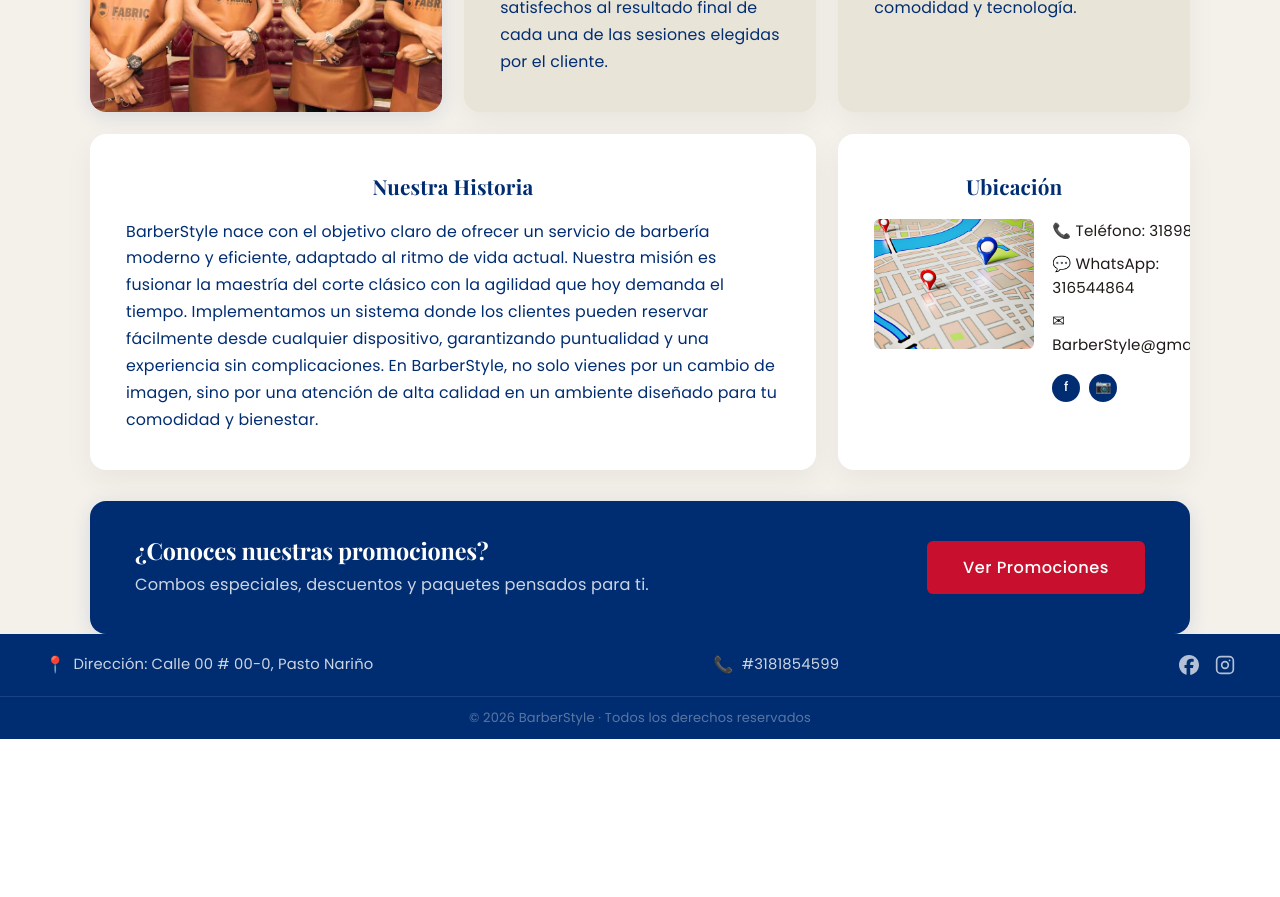
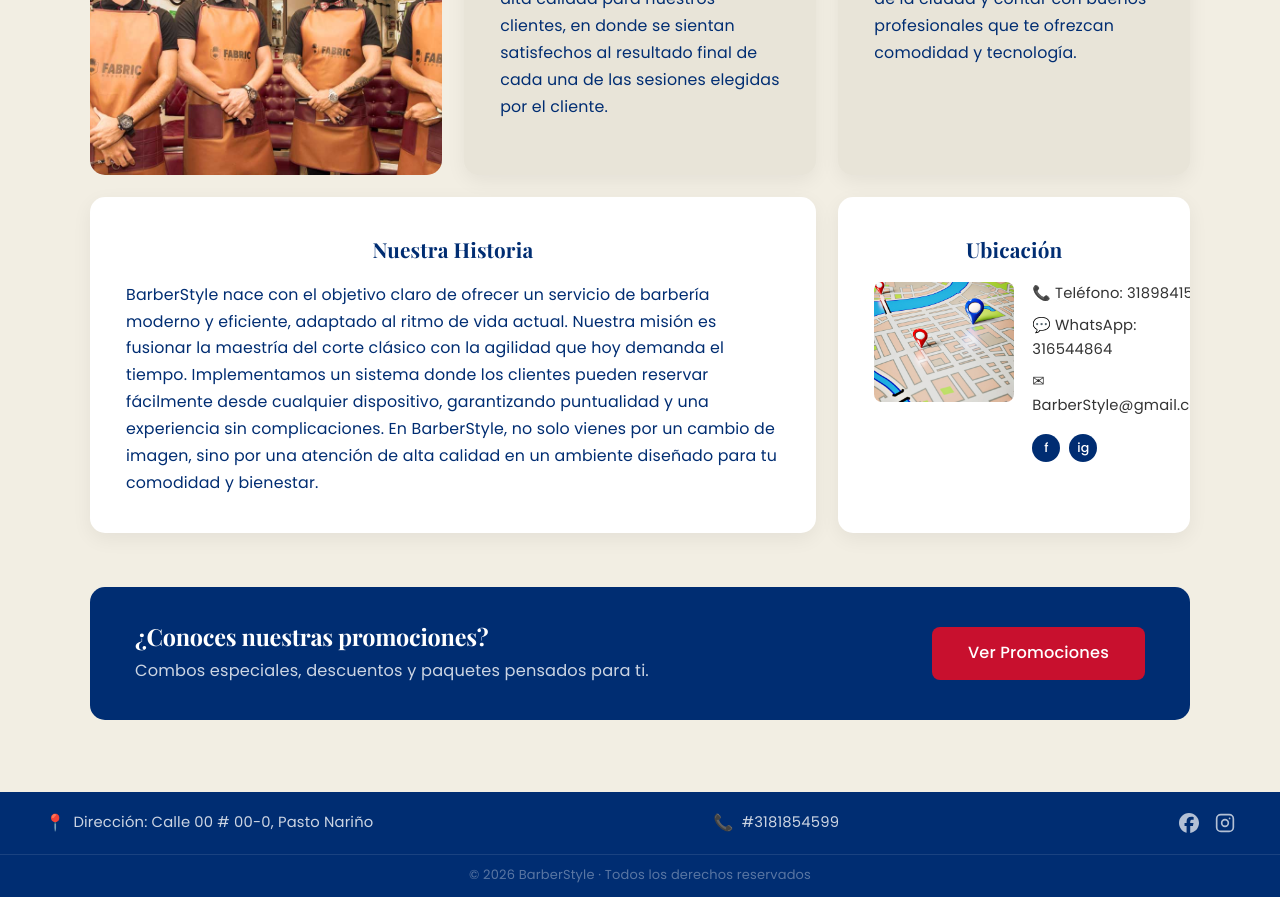
Before and after one commit to Coroclucth/barberstyle-react, a React (Vite) app in the folder frontend/: page /nosotros in a window 1280 px wide. Shown: the part 360-1257 px from the top of the page. Before the commit the page ends 1099 px from the top, so only its background shows below. Built offline with nearby package versions, Linux system fonts and the light colour scheme.

Commit message:
Reinicio de proyecto con base limpia de compañeros

```diff
--- a/frontend/src/pages/Nosotros/Nosotros.css
+++ b/frontend/src/pages/Nosotros/Nosotros.css
@@ -1,19 +1,15 @@
-
-Copiar
-
-/* ══════════════════════════════════════════════════
-   Nosotros.css
-   Usa las variables de src/styles/variables.css
-   ══════════════════════════════════════════════════ */
+/* ================================================
+   Nosotros.css — valores hardcodeados, sin var()
+   ================================================ */
 
 .nos-page {
   background-color: #f2eee3;
-  min-height: calc(100vh - 64px);
+  min-height: 100vh;
   padding: 2.5rem 2rem 4rem;
   box-sizing: border-box;
 }
 
-/* ── Encabezado ─────────────────────────────────── */
+/* — Encabezado — */
 .nos-header {
   max-width: 1100px;
   margin: 0 auto 2rem;
@@ -25,7 +21,6 @@
   padding: 0.5rem 0;
 }
 
-/* Badge de estrellas: pegado a la izquierda */
 .nos-badge {
   position: absolute;
   left: 0;
@@ -37,96 +32,89 @@
 }
 
 .nos-titulo {
-  font-family: var(--font-title);
-  color: var(--blue);
+  font-family: 'Playfair Display', Georgia, serif;
+  color: #002D72;
   font-size: clamp(1.8rem, 3.5vw, 2.8rem);
   margin: 0;
 }
 
-/* ── Bento Grid ─────────────────────────────────────
-   Fila 1: [Foto] [Misión] [Visión]
-   Fila 2: [Historia · span 2] [Ubicación]
-   ─────────────────────────────────────────────────── */
+/* — Grid — */
 .nos-grid {
   display: grid;
   grid-template-columns: 1fr 1fr 1fr;
-  grid-template-rows: auto auto;
+  grid-template-rows: 300px auto;   /* fila 1 altura fija para la foto */
   gap: 1.25rem;
   max-width: 1100px;
   margin: 0 auto;
 }
 
-/* Posicionamiento explícito de cada celda */
-.nos-celda--foto        { grid-row: 1; grid-column: 1; }
-.nos-grid > .nos-card:nth-child(2) { grid-row: 1; grid-column: 2; }
-.nos-grid > .nos-card:nth-child(3) { grid-row: 1; grid-column: 3; }
-.nos-card--historia     { grid-row: 2; grid-column: span 2; }
-.nos-card--ubicacion    { grid-row: 2; grid-column: 3; }
+/* Posiciones explícitas */
+.nos-celda--foto     { grid-row: 1; grid-column: 1; }
+.nos-card--mision    { grid-row: 1; grid-column: 2; }
+.nos-card--vision    { grid-row: 1; grid-column: 3; }
+.nos-card--historia  { grid-row: 2; grid-column: 1 / span 2; }
+.nos-card--ubicacion { grid-row: 2; grid-column: 3; }
 
-/* ── Celda base ── */
-.nos-celda {
-  border-radius: var(--radius-lg);
+/* — Celda foto — */
+.nos-celda--foto {
+  border-radius: 15px;
   overflow: hidden;
-}
-
-/* ── Foto del equipo ── */
-.nos-celda--foto {
-  min-height: 280px;
-  box-shadow: var(--shadow-md);
+  /* altura la da grid-template-rows */
 }
 
 .nos-foto {
   width: 100%;
-  height: 100%;
+  height: 100%;       /* llena la fila definida en el grid */
   object-fit: cover;
   display: block;
 }
 
-/* ── Tarjetas texto ──────────────────────────────────
-   Misión / Visión → crema oscuro (como en Figma)
-   Historia / Ubicación → blanco
-   ─────────────────────────────────────────────────── */
+/* — Tarjetas — */
 .nos-card {
+  border-radius: 15px;
   padding: 2rem;
-  background: #e8e4d8;
-  box-shadow: 0 10px 30px rgba(0, 0, 0, 0.05);
+  background-color: #e8e4d8;
+  box-shadow: 0 6px 20px rgba(0, 0, 0, 0.06);
+  overflow: hidden;
 }
 
 .nos-card--historia,
 .nos-card--ubicacion {
-  background: var(--white);
+  background-color: #ffffff;
 }
 
 .nos-card__titulo {
-  font-family: var(--font-title);
-  color: var(--blue);
+  font-family: 'Playfair Display', Georgia, serif;
+  color: #002D72;
   font-size: 1.15rem;
   margin: 0 0 0.85rem;
   text-align: center;
 }
 
 .nos-card__texto {
-  font-family: var(--font-body);
-  color: var(--blue);
+  font-family: 'Poppins', sans-serif;
+  color: #002D72;
   font-size: 0.88rem;
   line-height: 1.7;
   margin: 0;
 }
 
-/* ── Ubicación ── */
+/* — Ubicación — */
 .nos-ubicacion {
   display: flex;
+  flex-direction: row;
   gap: 1rem;
   align-items: flex-start;
   margin-top: 0.5rem;
 }
 
 .nos-mapa {
-  width: 160px;
-  height: 130px;
+  width: 140px;
+  height: 120px;
   object-fit: cover;
-  border-radius: var(--radius-sm);
+  border-radius: 8px;
   flex-shrink: 0;
+  display: block;
 }
 
 .nos-contacto {
@@ -136,9 +124,9 @@
   display: flex;
   flex-direction: column;
   gap: 0.5rem;
-  font-family: var(--font-body);
-  font-size: 0.84rem;
-  color: var(--text-dark);
+  font-family: 'Poppins', sans-serif;
+  font-size: 0.82rem;
+  color: #333;
 }
 
 .nos-social {
@@ -154,23 +142,72 @@
   width: 28px;
   height: 28px;
   border-radius: 50%;
-  background: var(--blue);
-  color: var(--white);
-  font-size: 0.72rem;
+  background-color: #002D72;
+  color: #ffffff;
+  font-size: 0.7rem;
   font-weight: 700;
   cursor: pointer;
 }
 
-/* ── Responsivo ─────────────────────────────────── */
+/* ================================================
+   BANNER PROMOCIONES — más margen superior
+   ================================================ */
+.nos-banner {
+  display: flex;
+  flex-direction: row;
+  align-items: center;
+  justify-content: space-between;
+  gap: 1.5rem;
+  max-width: 1100px;
+  margin: 3rem auto 0;        /* más espacio arriba */
+  background-color: #002D72;
+  border-radius: 15px;
+  padding: 2rem 2.5rem;
+}
+
+.nos-banner__titulo {
+  font-family: 'Playfair Display', Georgia, serif;
+  color: #ffffff;
+  font-size: 1.3rem;
+  margin: 0 0 0.4rem;
+}
+
+.nos-banner__desc {
+  font-family: 'Poppins', sans-serif;
+  color: rgba(255, 255, 255, 0.8);
+  font-size: 0.9rem;
+  margin: 0;
+}
+
+.nos-banner__btn {
+  display: inline-block;
+  background-color: #C8102E;
+  color: #ffffff;
+  font-family: 'Poppins', sans-serif;
+  font-size: 0.9rem;
+  font-weight: 700;
+  text-decoration: none;
+  padding: 0.75rem 2rem;
+  border-radius: 8px;
+  white-space: nowrap;
+  flex-shrink: 0;
+  transition: opacity 0.2s;
+}
+
+.nos-banner__btn:hover {
+  opacity: 0.85;
+}
+
+/* — Responsivo — */
 @media (max-width: 900px) {
   .nos-grid {
     grid-template-columns: 1fr;
+    grid-template-rows: auto;
   }
 
-  /* Reset de posiciones en móvil */
   .nos-celda--foto,
-  .nos-grid > .nos-card:nth-child(2),
-  .nos-grid > .nos-card:nth-child(3),
+  .nos-card--mision,
+  .nos-card--vision,
   .nos-card--historia,
   .nos-card--ubicacion {
     grid-row: auto;
@@ -178,7 +215,7 @@
   }
 
   .nos-celda--foto {
-    min-height: 200px;
+    height: 200px;
   }
 
   .nos-badge {
@@ -188,76 +225,13 @@
     margin-bottom: 0.4rem;
   }
 
-  .nos-header__inner {
-    text-align: left;
-  }
-
-  .nos-ubicacion {
-    flex-direction: column;
-  }
-
-  .nos-mapa {
-    width: 100%;
-    height: 150px;
-  }
+  .nos-header__inner { text-align: left; }
+  .nos-ubicacion { flex-direction: column; }
+  .nos-mapa { width: 100%; height: 150px; }
 }
 
-/* ══════════════════════════════════════════════════
-   BANNER DE PROMOCIONES
-   Aparece debajo del grid, lleva a /promociones
-   ══════════════════════════════════════════════════ */
-.nos-promo-banner {
-  display: flex;
-  align-items: center;
-  justify-content: space-between;
-  gap: 1.5rem;
-  max-width: 1100px;
-  margin: 1.75rem auto 0;
-  background: var(--blue);
-  border-radius: var(--radius-lg);
-  padding: 2rem 2.5rem;
-  box-shadow: var(--shadow-md);
-}
-
-.nos-promo-banner__titulo {
-  font-family: var(--font-title);
-  color: var(--white);
-  font-size: 1.3rem;
-  margin: 0 0 0.4rem;
-}
-
-.nos-promo-banner__desc {
-  font-family: var(--font-body);
-  color: rgba(255, 255, 255, 0.8);
-  font-size: 0.9rem;
-  margin: 0;
-}
-
-/* Botón — usa los colores de la barbería */
-.nos-promo-banner__btn {
-  display: inline-block;
-  background: var(--red-accent);
-  color: var(--white);
-  font-family: var(--font-body);
-  font-size: 0.9rem;
-  font-weight: 700;
-  letter-spacing: 0.5px;
-  text-decoration: none;
-  padding: 0.75rem 2rem;
-  border-radius: var(--radius-sm);
-  white-space: nowrap;
-  flex-shrink: 0;
-  transition: opacity 0.2s, transform 0.2s;
-}
-
-.nos-promo-banner__btn:hover {
-  opacity: 0.88;
-  transform: translateY(-2px);
-}
-
-/* Responsivo del banner */
 @media (max-width: 600px) {
-  .nos-promo-banner {
+  .nos-banner {
     flex-direction: column;
     text-align: center;
     padding: 1.5rem;
--- a/frontend/src/pages/Nosotros/Nosotros.tsx
+++ b/frontend/src/pages/Nosotros/Nosotros.tsx
@@ -15,16 +15,14 @@
         </div>
       </header>
 
-      {/* Grid principal */}
+      {/* Grid */}
       <div className="nos-grid">
 
-        {/* Foto equipo */}
         <div className="nos-celda nos-celda--foto">
           <img src={fotoEquipo} alt="Equipo BarberStyle" className="nos-foto" />
         </div>
 
-        {/* Misión */}
-        <div className="nos-celda nos-card">
+        <div className="nos-celda nos-card nos-card--mision">
           <h3 className="nos-card__titulo">Misión</h3>
           <p className="nos-card__texto">
             Brindar Servicios de barbería en alta calidad para nuestros clientes,
@@ -33,8 +31,7 @@
           </p>
         </div>
 
-        {/* Visión */}
-        <div className="nos-celda nos-card">
+        <div className="nos-celda nos-card nos-card--vision">
           <h3 className="nos-card__titulo">Visión</h3>
           <p className="nos-card__texto">
             Ser una de las mejores barberías de la ciudad y contar con buenos
@@ -42,7 +39,6 @@
           </p>
         </div>
 
-        {/* Historia */}
         <div className="nos-celda nos-card nos-card--historia">
           <h3 className="nos-card__titulo">Nuestra Historia</h3>
           <p className="nos-card__texto">
@@ -58,18 +54,17 @@
           </p>
         </div>
 
-        {/* Ubicación */}
         <div className="nos-celda nos-card nos-card--ubicacion">
           <h3 className="nos-card__titulo">Ubicación</h3>
           <div className="nos-ubicacion">
-            <img src={fotoMapa} alt="Mapa BarberStyle" className="nos-mapa" />
+            <img src={fotoMapa} alt="Mapa" className="nos-mapa" />
             <ul className="nos-contacto">
               <li>📞 Teléfono: 3189841566</li>
               <li>💬 WhatsApp: 316544864</li>
               <li>✉ BarberStyle@gmail.com</li>
               <li className="nos-social">
                 <span className="nos-social__icon">f</span>
-                <span className="nos-social__icon">📷</span>
+                <span className="nos-social__icon">ig</span>
               </li>
             </ul>
           </div>
@@ -77,17 +72,50 @@
 
       </div>
 
-      {/* ======================================
-          BANNER PROMOCIONES — botón rojo abajo
-          ====================================== */}
-      <div className="nos-promo-banner">
-        <div className="nos-promo-banner__texto">
-          <h2 className="nos-promo-banner__titulo">¿Conoces nuestras promociones?</h2>
-          <p className="nos-promo-banner__desc">
+      {/* Banner Promociones — estilos inline para garantizar que funcione */}
+      <div style={{
+        display: 'flex',
+        flexDirection: 'row',
+        alignItems: 'center',
+        justifyContent: 'space-between',
+        gap: '1.5rem',
+        maxWidth: '1100px',
+        margin: '3rem auto 0',
+        backgroundColor: '#002D72',
+        borderRadius: '15px',
+        padding: '2rem 2.5rem',
+      }}>
+        <div>
+          <h2 style={{
+            fontFamily: "'Playfair Display', Georgia, serif",
+            color: '#ffffff',
+            fontSize: '1.3rem',
+            margin: '0 0 0.4rem',
+          }}>
+            ¿Conoces nuestras promociones?
+          </h2>
+          <p style={{
+            fontFamily: "'Poppins', sans-serif",
+            color: 'rgba(255,255,255,0.8)',
+            fontSize: '0.9rem',
+            margin: 0,
+          }}>
             Combos especiales, descuentos y paquetes pensados para ti.
           </p>
         </div>
-        <Link to="/promociones" className="nos-promo-banner__btn">
+        <Link to="/promociones" style={{
+          display: 'inline-block',
+          backgroundColor: '#C8102E',
+          color: '#ffffff',
+          fontFamily: "'Poppins', sans-serif",
+          fontSize: '0.9rem',
+          fontWeight: 700,
+          textDecoration: 'none',
+          padding: '0.75rem 2rem',
+          borderRadius: '8px',
+          whiteSpace: 'nowrap',
+          flexShrink: 0,
+        }}>
           Ver Promociones
         </Link>
       </div>
```
Also changed, not shown: frontend/src/pages/Promociones/Promociones.css (+15 -38 lines), frontend/src/pages/Promociones/Promociones.tsx (+35 -63 lines).
